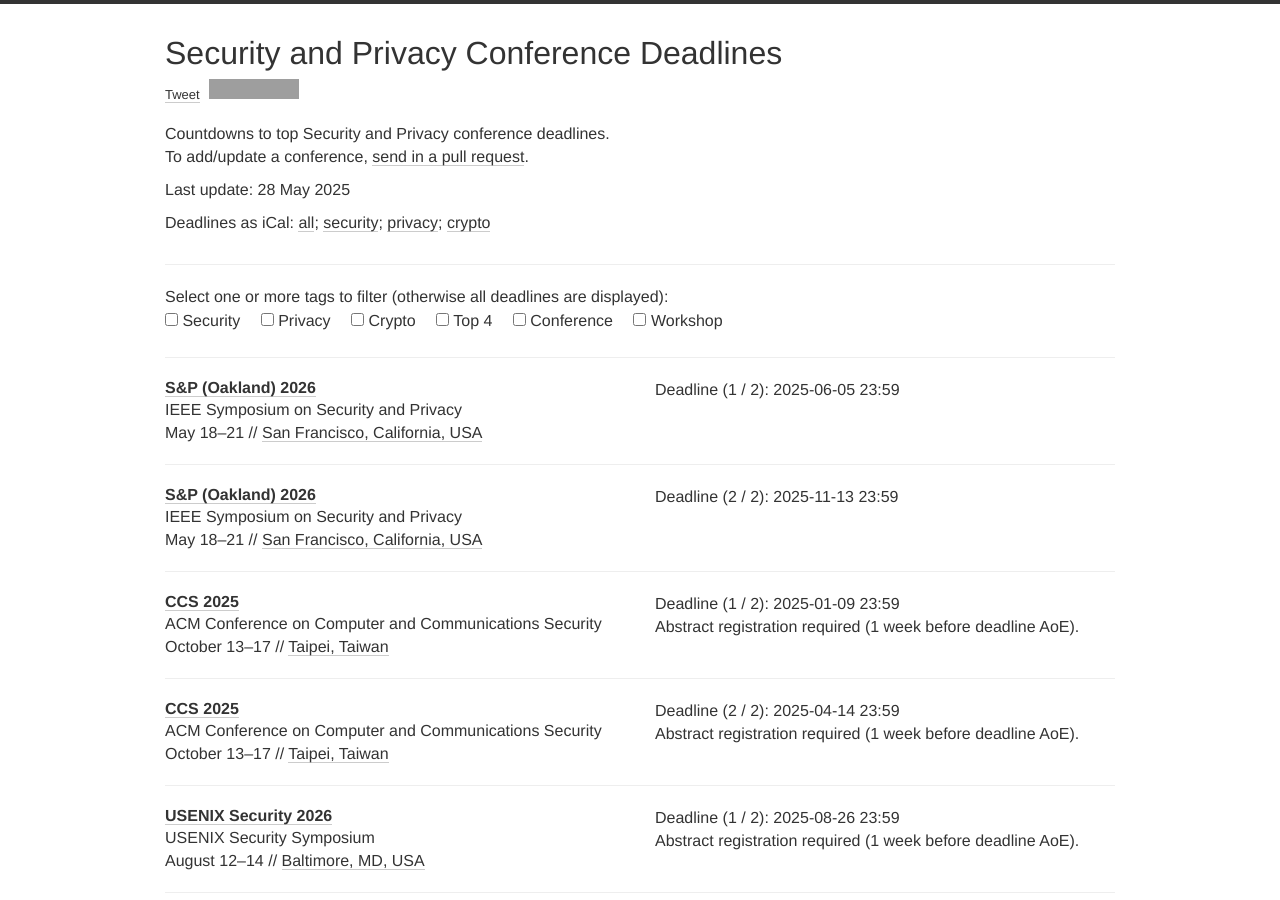
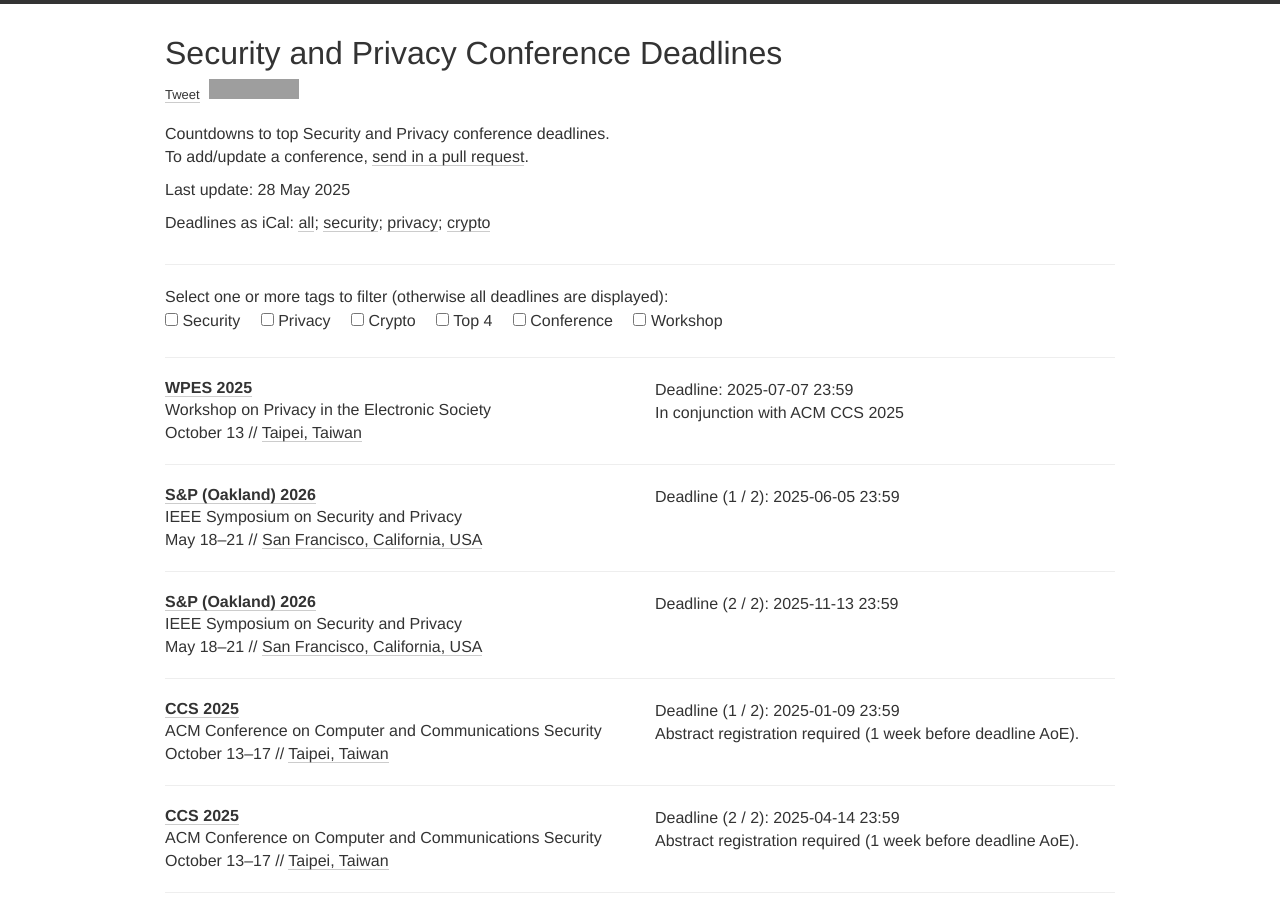
Before and after one commit to sec-deadlines/sec-deadlines.github.io, a Jekyll site: the page built from index.html, in a window 1280 px wide and 900 px high. Built offline with Jekyll 4.4.1, drawn with Linux system fonts in a browser that asks for light colours; nearby versions of some CDN libraries; comment, search, counter and statistics services are not loaded; grey boxes are pictures that could not be loaded.

Commit message:
Update conferences.yml

```diff
--- a/_data/conferences.yml
+++ b/_data/conferences.yml
@@ -1,4 +1,14 @@
 # Security and Privacy
+
+- name: WPES
+  description: Workshop on Privacy in the Electronic Society
+  year: 2025
+  link: http://jianying.space/WPES2025/
+  deadline: ["2025-07-07 23:59"]
+  comment: In conjunction with ACM CCS 2025
+  date: October 13
+  place: Taipei, Taiwan
+  tags: [PRIV, SHOP]
 
 - name: S&P (Oakland)
   year: 2026
```
